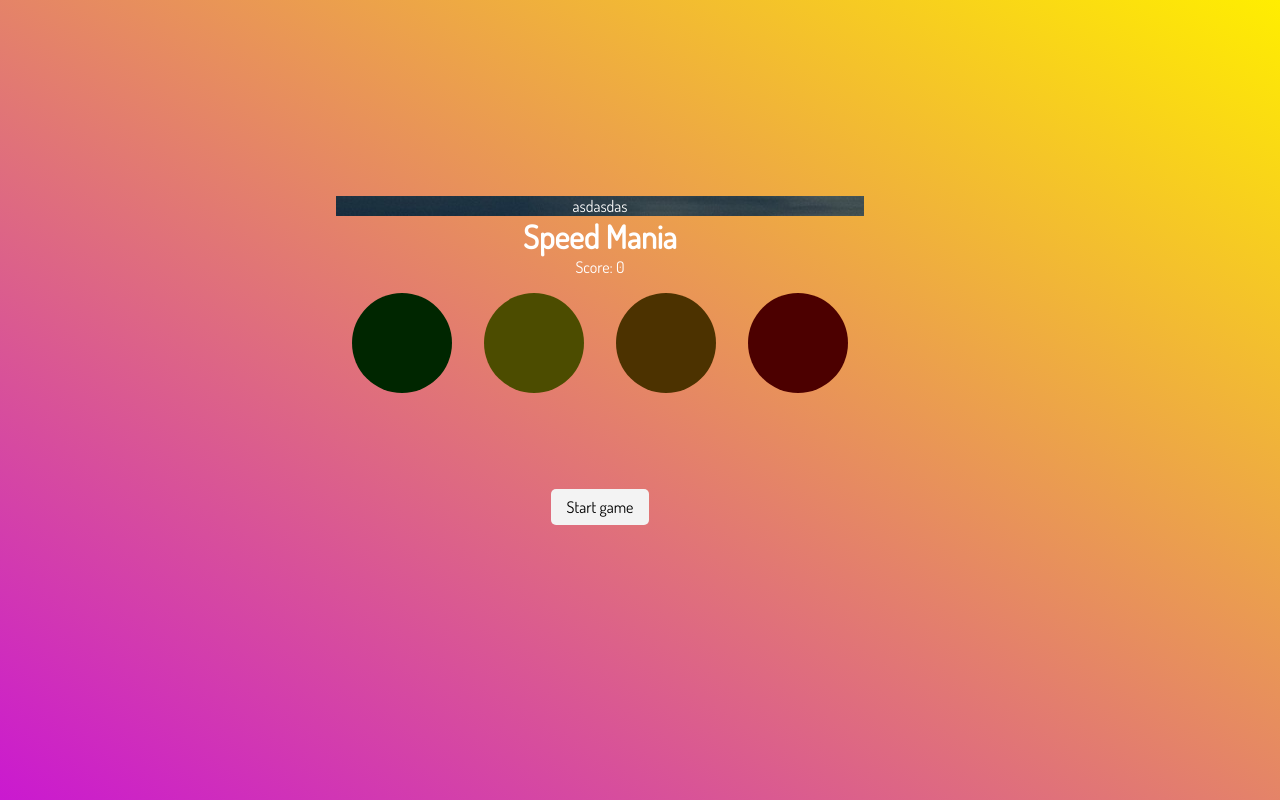
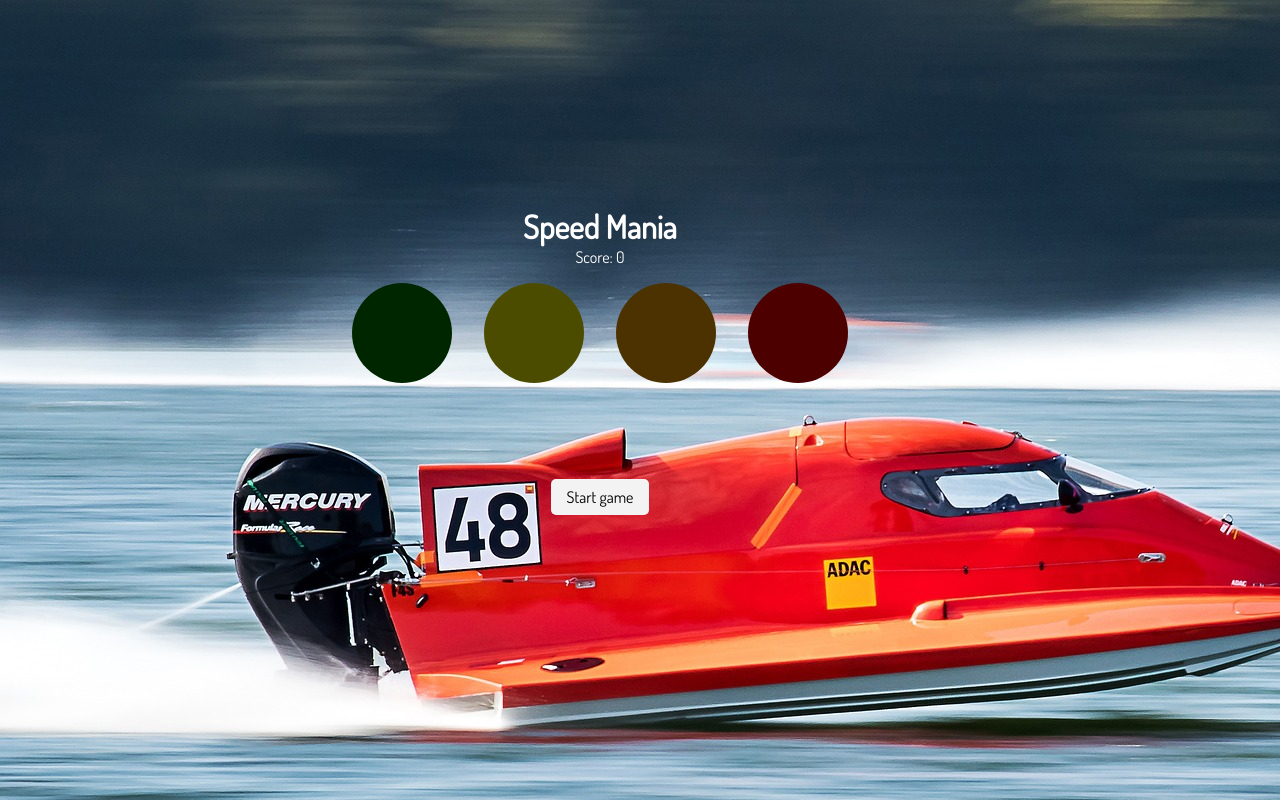
Before and after one commit to janibehm/speed-mania, a website: page client/index.html in a window 1280 px wide. Drawn offline with Linux system fonts and the light colour scheme.

Commit message:
bg-image added

```diff
--- a/client/index.html
+++ b/client/index.html
@@ -13,7 +13,6 @@
   </head>
   <body>
     <div>
-      <div class="header">asdasdas</div>
       <div>
         <h1>Speed Mania</h1>
         <p>Score: <span class="score">0</span></p>
--- a/client/style.css
+++ b/client/style.css
@@ -15,9 +15,6 @@ body {
   min-height: 100vh;
   color: white;
   max-width: 1200px;
-}
-
-.header {
   background-image: url('bg.jpg');
 }
 
```
